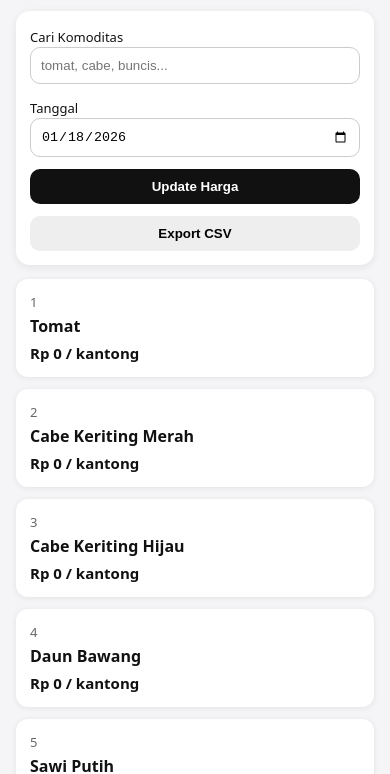
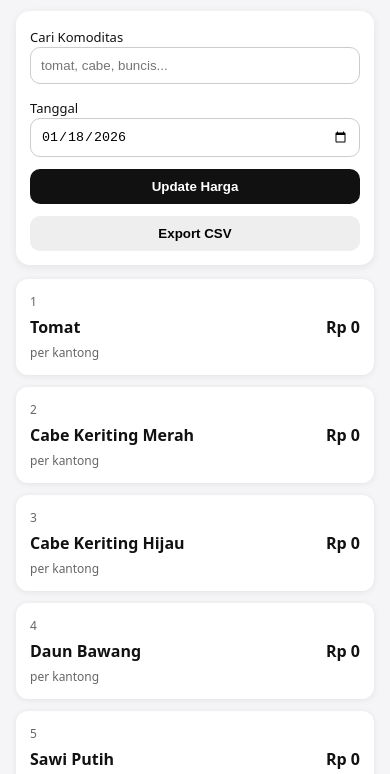
Before and after one commit to Xainal/makassar, a plain HTML site: page index.html in a window 390 px wide. Shown: the part 70-844 px from the top of the page. Drawn offline with Linux system fonts and the light colour scheme.

Commit message:
Update index.html

```diff
--- a/index.html
+++ b/index.html
@@ -48,9 +48,7 @@ h1{
   margin-bottom:14px;
 }
 
-label{
-  font-size:13px;
-}
+label{font-size:13px}
 
 input,select{
   width:100%;
@@ -58,24 +56,19 @@ input,select{
   border-radius:10px;
   border:1px solid #ccc;
   outline:none;
+  background:#fff;
 }
 
 button{
   padding:10px 12px;
   border-radius:10px;
   border:none;
-  font-weight:700;
+  font-weight:800;
   cursor:pointer;
 }
 
-.btn{
-  background:var(--accent);
-  color:#fff;
-}
-
-.btn-light{
-  background:#eee;
-}
+.btn{background:var(--accent);color:#fff}
+.btn-light{background:#eee}
 
 .flex{
   display:flex;
@@ -94,34 +87,14 @@ button{
 }
 
 /* ===== DESKTOP TABLE ===== */
-.table-wrap{
-  overflow:auto;
-}
-
-table{
-  width:100%;
-  border-collapse:collapse;
-}
-
-th,td{
-  padding:12px;
-  border-bottom:1px solid var(--line);
-  text-align:left;
-}
-
-th{
-  background:#fafafa;
-}
-
-.num{
-  text-align:right;
-  font-variant-numeric:tabular-nums;
-}
+.table-wrap{overflow:auto}
+table{width:100%;border-collapse:collapse}
+th,td{padding:12px;border-bottom:1px solid var(--line);text-align:left}
+th{background:#fafafa}
+.num{text-align:right;font-variant-numeric:tabular-nums}
 
 /* ===== MOBILE CARD LIST ===== */
-.mobile-list{
-  display:none;
-}
+.mobile-list{display:none}
 
 .card{
   background:#fff;
@@ -131,20 +104,35 @@ th{
   box-shadow:0 1px 6px rgba(0,0,0,.08);
 }
 
+.card-row{
+  display:flex;
+  justify-content:space-between;
+  align-items:center;
+  gap:12px;
+}
+
 .card .no{
-  font-size:13px;
+  font-size:12px;
   color:var(--muted);
+  margin-bottom:6px;
 }
 
 .card .name{
   font-size:16px;
-  font-weight:700;
-  margin:4px 0 6px;
+  font-weight:800;
 }
 
 .card .price{
-  font-size:15px;
-  font-weight:700;
+  font-size:16px;
+  font-weight:900;
+  text-align:right;
+  white-space:nowrap;
+}
+
+.card .unit{
+  font-size:12px;
+  color:var(--muted);
+  margin-top:6px;
 }
 
 /* switch view */
@@ -215,7 +203,7 @@ th{
     <select id="mCommodity"></select>
 
     <label style="margin-top:10px">Harga (Rp / kantong)</label>
-    <input id="mPrice" type="number" min="0">
+    <input id="mPrice" type="number" min="0" inputmode="numeric">
 
     <div class="flex" style="margin-top:14px">
       <button class="btn-light" onclick="closeModal()">Batal</button>
@@ -246,49 +234,66 @@ function seed(){
   COMMODITIES.forEach(n=>{
     if(state.prices[n]===undefined) state.prices[n]=0;
   });
+  if(!state.date) state.date=new Date().toISOString().slice(0,10);
   save();
 }
 
 function render(){
   const q=(search.value||"").toLowerCase();
-  let rows="",cards="";
+  let rows="", cards="";
 
-  COMMODITIES.filter(n=>n.toLowerCase().includes(q))
-  .forEach((name,i)=>{
+  const filtered = COMMODITIES.filter(n=>n.toLowerCase().includes(q));
+
+  filtered.forEach((name, i)=>{
     const price=state.prices[name]||0;
 
-    rows+=`
+    rows += `
       <tr>
         <td>${i+1}</td>
         <td>${name}</td>
-        <td class="num">${rp(price)}</td>
-      </tr>`;
+        <td class="num"><b>${rp(price)}</b></td>
+      </tr>
+    `;
 
-    cards+=`
+    cards += `
       <div class="card">
         <div class="no">${i+1}</div>
-        <div class="name">${name}</div>
-        <div class="price">${rp(price)} / kantong</div>
-      </div>`;
+
+        <div class="card-row">
+          <div class="name">${name}</div>
+          <div class="price">${rp(price)}</div>
+        </div>
+
+        <div class="unit">per kantong</div>
+      </div>
+    `;
   });
 
-  tbody.innerHTML=rows;
-  mobileList.innerHTML=cards;
-  date.value=state.date;
-  lastUpdate.textContent=state.lastUpdate?" • Update: "+state.lastUpdate:"";
+  tbody.innerHTML = rows || `<tr><td colspan="3" style="color:#666">Tidak ada hasil.</td></tr>`;
+  mobileList.innerHTML = cards || `<div class="section" style="color:#666">Tidak ada hasil.</div>`;
+
+  date.value = state.date;
+  lastUpdate.textContent = state.lastUpdate ? " • Update: " + state.lastUpdate : "";
 }
 
 function openUpdate(){
-  mCommodity.innerHTML=COMMODITIES.map(n=>`<option>${n}</option>`).join("");
-  mCommodity.value=COMMODITIES[0];
-  mPrice.value=state.prices[mCommodity.value]||0;
+  mCommodity.innerHTML = COMMODITIES.map(n=>`<option>${n}</option>`).join("");
+  mCommodity.value = COMMODITIES[0];
+  mPrice.value = state.prices[mCommodity.value]||0;
   modalBg.style.display="flex";
+  setTimeout(()=>mPrice.focus(), 60);
 }
 
 function closeModal(){modalBg.style.display="none"}
 
+mCommodity.addEventListener("change", ()=>{
+  mPrice.value = state.prices[mCommodity.value]||0;
+});
+
 function savePrice(){
-  state.prices[mCommodity.value]=Number(mPrice.value||0);
+  const price = Number(mPrice.value||0);
+  if(price < 0){ alert("Harga tidak boleh minus."); return; }
+  state.prices[mCommodity.value]=price;
   state.lastUpdate=new Date().toLocaleString("id-ID");
   save();
   closeModal();
@@ -298,16 +303,24 @@ function savePrice(){
 function exportCSV(){
   let csv="no,komoditas,harga_per_kantong\n";
   COMMODITIES.forEach((n,i)=>{
-    csv+=`${i+1},"${n}",${state.prices[n]||0}\n`;
+    csv+=`${i+1},"${n.replaceAll('"','""')}",${state.prices[n]||0}\n`;
   });
   const a=document.createElement("a");
   a.href="data:text/csv;charset=utf-8,"+encodeURI(csv);
-  a.download="harga-sayur.csv";
+  a.download=`harga-sayur-${state.date||"hari-ini"}.csv`;
   a.click();
 }
 
 search.addEventListener("input",render);
-date.addEventListener("change",()=>{state.date=date.value;save()});
+date.addEventListener("change",()=>{
+  state.date = date.value;
+  save();
+  render();
+});
+
+modalBg.addEventListener("click",(e)=>{
+  if(e.target===modalBg) closeModal();
+});
 
 seed();
 render();
```
